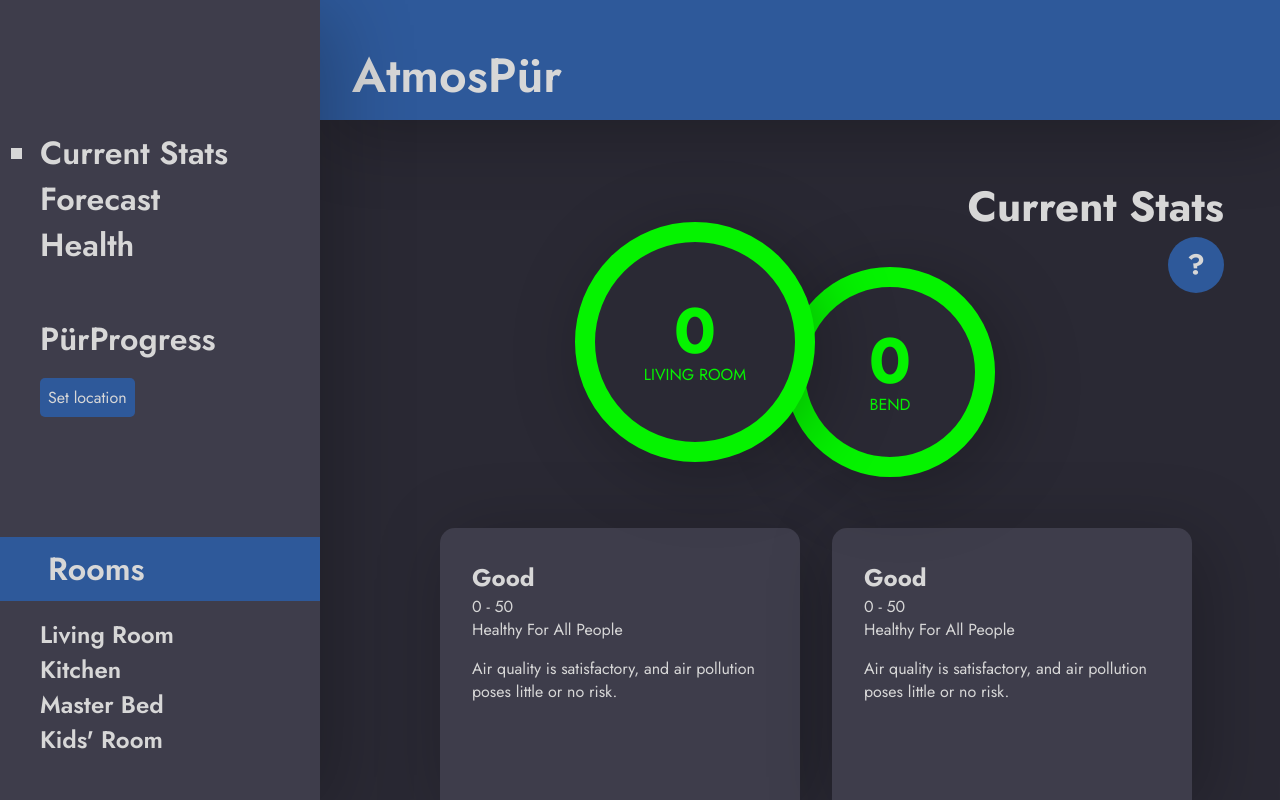
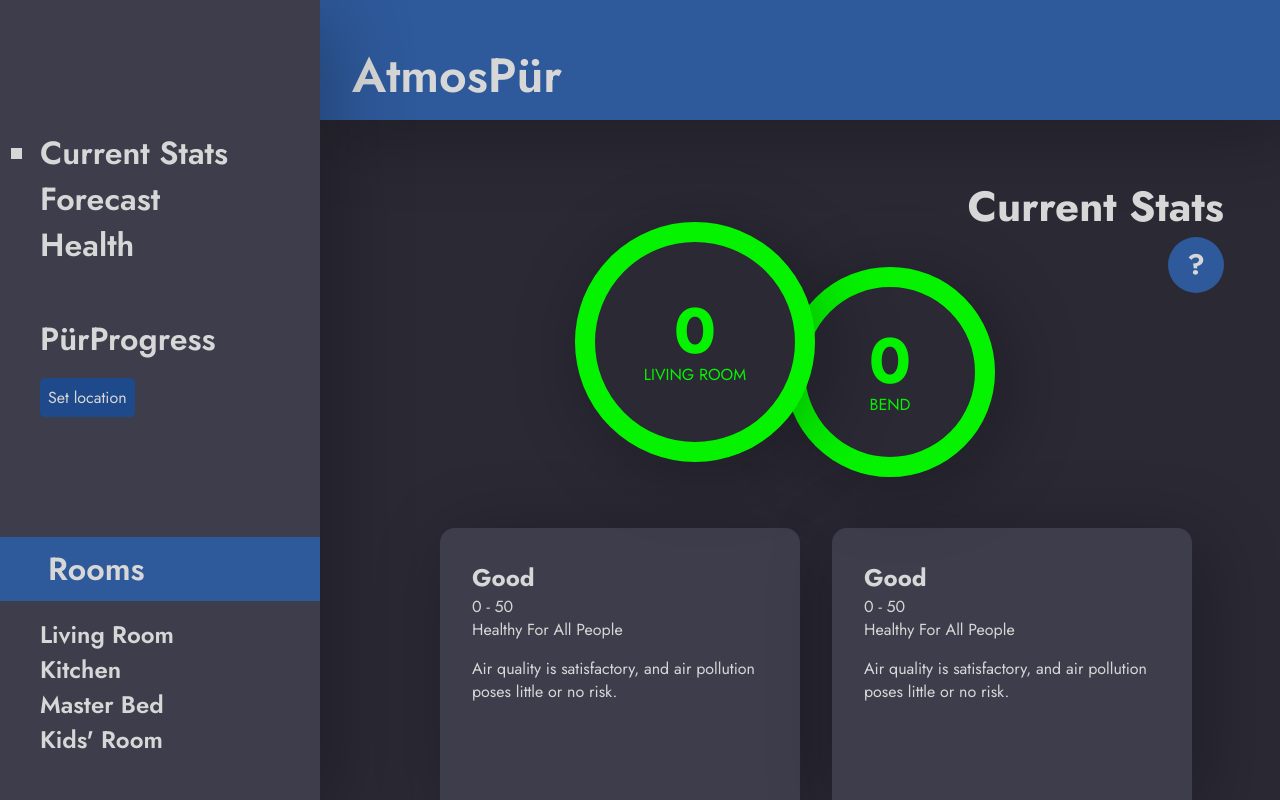
Before and after one commit to arthurktripp/AtmosPur, a Flask app: page / in a window 1280 px wide, with the pointer over the restyled element. Run offline with Flask 3, Linux system fonts and the light colour scheme; some libraries are stand-ins or nearby versions.

Commit message:
button hover

```diff
--- a/static/css/styles.css
+++ b/static/css/styles.css
@@ -127,6 +127,9 @@
 }
 button label {
   cursor: pointer;
+}
+button:hover {
+  background-color: #1E498A;
 }
 
 
```
